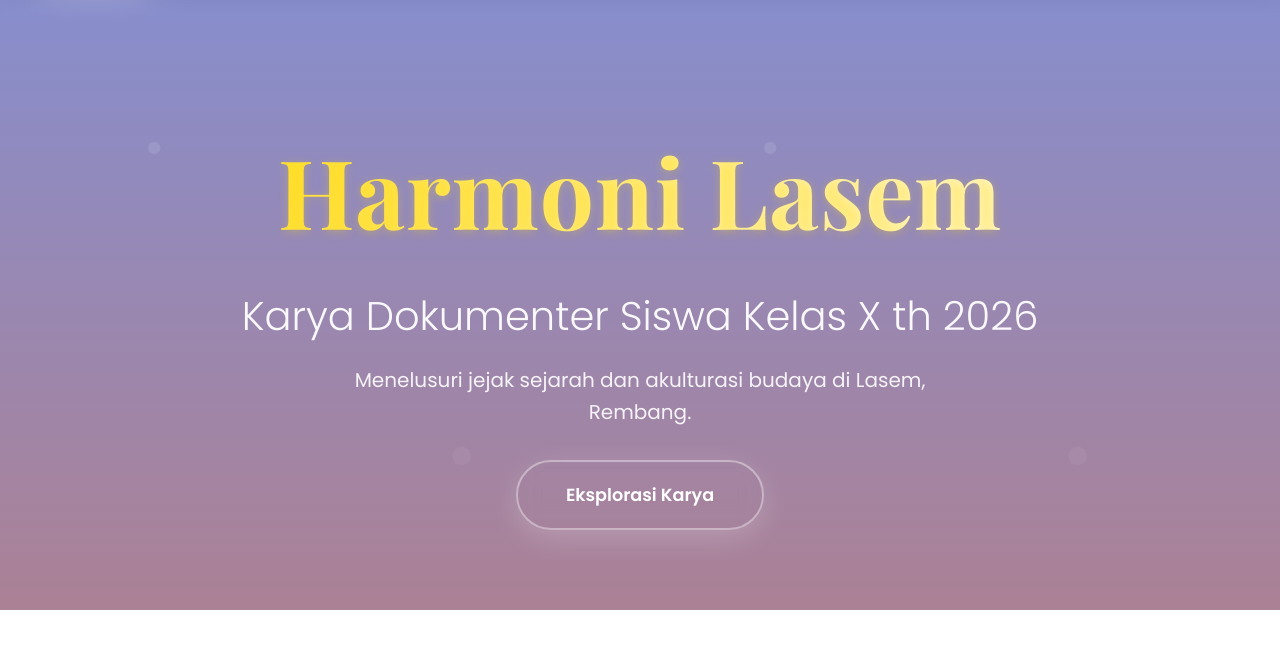
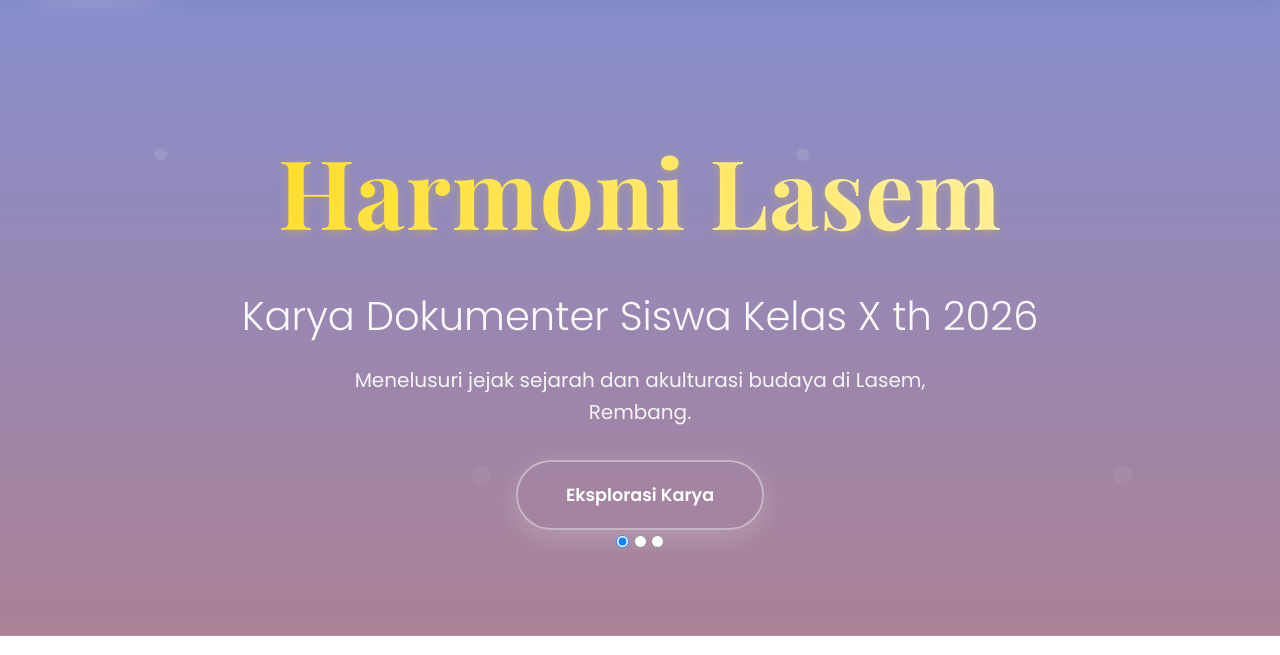
Before and after one commit to ibnu97/outingclasssman1sulang, a plain HTML site: page index.html in a window 1280 px wide. Shown: the part 118-773 px from the top of the page. Drawn offline with nearby package versions, Linux system fonts and the light colour scheme; a web font is replaced by a local one.

Commit message:
Update index.html

```diff
--- a/index.html
+++ b/index.html
@@ -23,11 +23,22 @@
     </header>
 
     <section class="hero">
-        <div class="container">
-            <h1 class="title-script">Harmoni Lasem</h1>
-            <h2>Karya Dokumenter Siswa Kelas X th 2026</h2>
-            <p>Menelusuri jejak sejarah dan akulturasi budaya di Lasem, Rembang.</p>
-            <a href="#main-content" class="cta-button">Eksplorasi Karya</a>
+        <div class="header-container">
+            <div class="banner-overlay"></div>
+                <div class="hero-content">
+                    <h1 class="title-script">Harmoni Lasem</h1>
+                    <h2>Karya Dokumenter Siswa Kelas X th 2026</h2>
+                    <p>Menelusuri jejak sejarah dan akulturasi budaya di Lasem, Rembang.</p>
+                    <a href="#main-content" class="cta-button">Eksplorasi Karya</a>
+                </div>
+
+                <div class="banner-nav">
+                    <input type="radio" name="banner" id="slide1" checked class="slide-radio">
+                    <input type="radio" name="banner" id="slide2" class="slide-radio">
+                    <input type="radio" name="banner" id="slide3" class="slide-radio">
+                </div>
+            </div>
+
         </div>
     </section>
 
```
